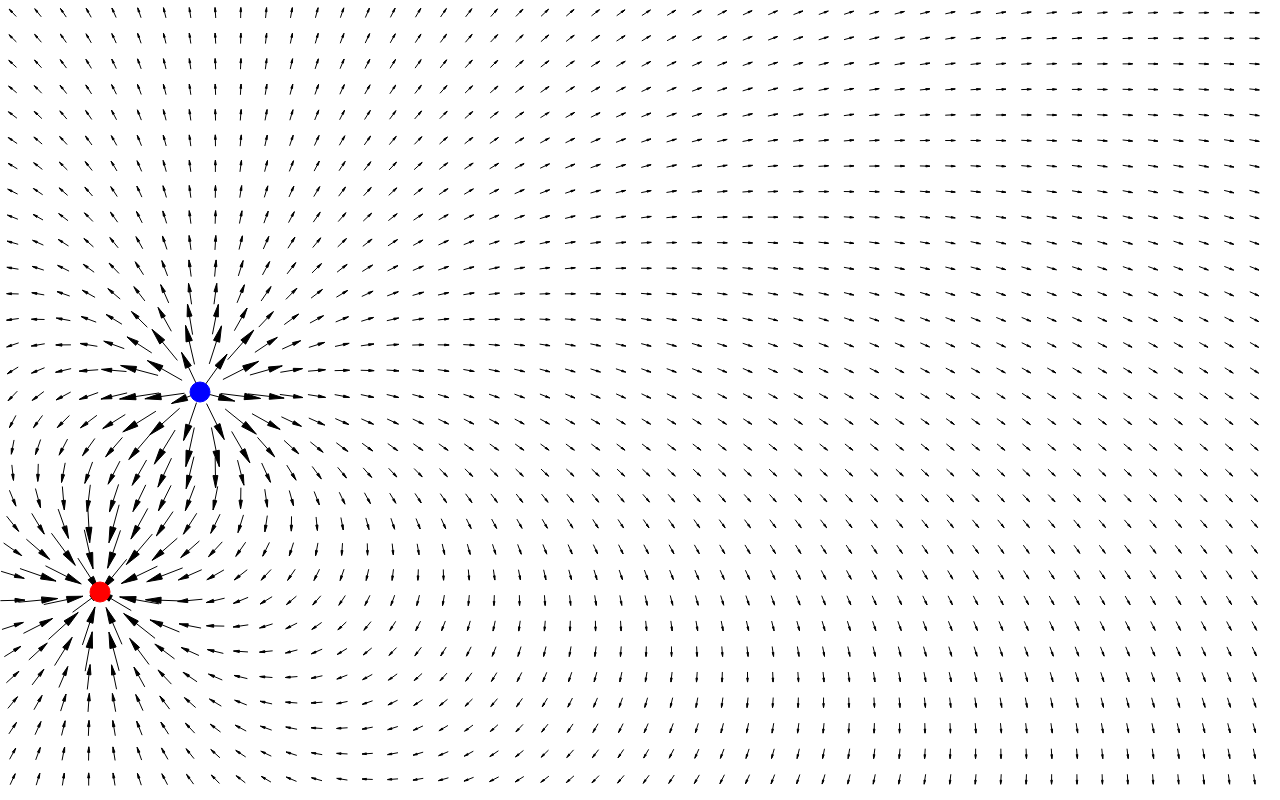
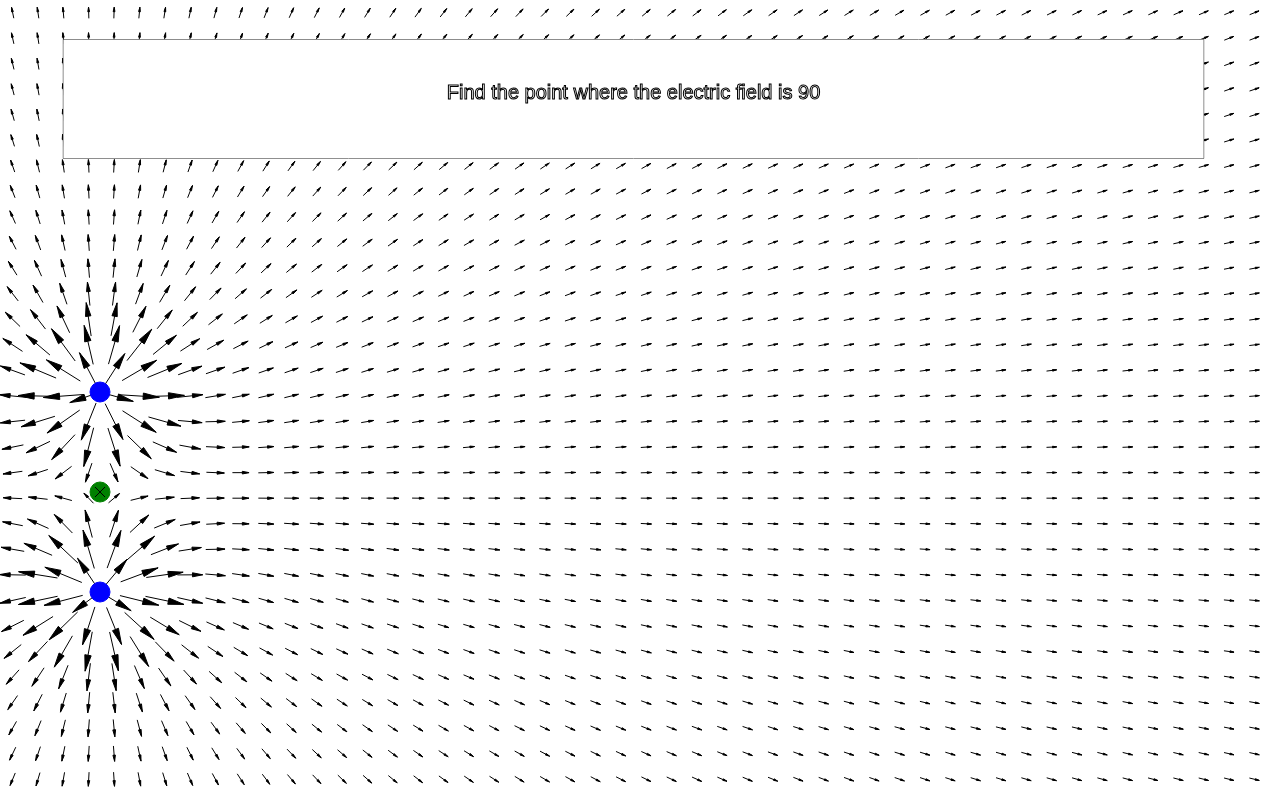
Before and after one commit to InnovationJamez/HTML-and-Java, a plain HTML site: page JavaScript/MovingChargeQuestionair/Field_Questionair.html in a window 1280 px wide. Drawn offline with Linux system fonts and the light colour scheme.

Commit message:
text buttons

```diff
--- a/JavaScript/MovingChargeQuestionair/Canvas_Object.js
+++ b/JavaScript/MovingChargeQuestionair/Canvas_Object.js
@@ -70,10 +70,35 @@ function Canvas_Object(canvasId) {
 
 	// create probe
 
+	this.addProbe = function(x, y) {
+		this.probeList.push(new Field_Probe(x, y, this.canvasId.height));
+	}
+
 	// update probe
+
+	this.updateProbes = function() {
+		this.numbProbes = this.probeList.length;
+
+		for(var i = 0; i < this.numbProbes; i++) {
+			this.probeList[i].update(this.chargeList);
+			this.probeList[i].draw(this.context);
+			this.probeList[i].getData();
+		}
+
+	}
+
+	// create buttons
+	this.createButtons = function(qType, angle){
+		this.questionBox = new Text_Box(this.canvasId.width * 0.05, this.canvasId.height * 0.05,
+			this.canvasId.width * 0.95, this.canvasId.height * 0.2, qType, angle);
+	}
 
 
 	// update the canvas
+
+	this.drawQuestionBox = function() {
+		this.questionBox.draw(this.context);
+	}
 
 	this.updateCanvas = function() {
 		this.context.clearRect(0,0,innerWidth, innerHeight);
@@ -81,11 +106,16 @@ function Canvas_Object(canvasId) {
 		this.updateArrows();
 
 		this.updateCharges();
+
+		this.updateProbes();
 	}
 }
 
 var canOne = new Canvas_Object("canvasOne");
 canOne.createArrows();
-canOne.addCharge(100, 200, -2);
-canOne.addCharge(200, 400, 2);
+canOne.addCharge(100, 200, 2);
+canOne.addCharge(100, 400, 2);
+canOne.addProbe(100, 300);
 canOne.updateCanvas();
+canOne.createButtons(0, 90);
+canOne.drawQuestionBox();
--- a/JavaScript/MovingChargeQuestionair/Field_Arrow.js
+++ b/JavaScript/MovingChargeQuestionair/Field_Arrow.js
@@ -21,7 +21,7 @@ function Charge(x, y, q, height) {
 	this.q = q;
 
 	this.update = function() {
-	}
+	};
 
 	this.draw = function(c){
 		c.beginPath();
@@ -41,7 +41,7 @@ function Charge(x, y, q, height) {
 		}
 		c.strokeStyle = "black";
 		c.stroke;
-	}
+	};
 
 }
 
@@ -77,7 +77,7 @@ function Field_Arrow(x, y, height) {
 		c.fillStyle = 'black';
 		c.fill();
 		c.stroke();
-	}
+	};
 }
 
 Field_Arrow.prototype.getComponents = function(chargeList, i) {
@@ -123,7 +123,7 @@ Field_Arrow.prototype.getComponents = function(chargeList, i) {
 
 	this.xField.push(this.xComp);
 	this.yField.push(this.yComp);
-}
+};
 
 // field arrow object
 
@@ -140,7 +140,8 @@ Field_Arrow.prototype.getComponentSum = function() {
 			this.angle = 180 + Math.atan(this.yFieldSum/this.xFieldSum) * 180 / Math.PI;
 		}
 
-		this.len = Math.sqrt(this.xFieldSum ** 2 + this.yFieldSum ** 2) / 300000 + 5;
+		this.magnitudeField = Math.sqrt(this.xFieldSum ** 2 + this.yFieldSum ** 2)
+		this.len = this.magnitudeField / 300000 + 5;
 		this.len = (this.len > 20) ? 20 : this.len;
 
 	}
@@ -149,7 +150,7 @@ Field_Arrow.prototype.getComponentSum = function() {
 		this.angle = 0;
 		this.len = 5;
 	}
-}
+};
 
 Field_Arrow.prototype.update = function(chargeList) {
 	var chargeListLength = chargeList.length;
@@ -176,15 +177,27 @@ function Field_Probe(x, y, height) {
 	this.xComp = 0;
 	this.yComp = 0;
 
-	this.draw = function(){
+	this.draw = function(c){
 		c.beginPath();
 		c.arc(this.x,this.y,10,Math.PI*2,false);
-		c.strokeStyle = 'rgb(' + this.x + ',' + 0 + ',' + this.y + ', 1)';
-		c.fillStyle = (q > 0) ? 'blue' : 'red';
+		c.strokeStyle = 'black';
+		c.fillStyle = 'green';
 		c.fill();
-		c.strokeStyle = (q > 0) ? 'blue' : 'red';
+		c.strokeStyle = 'green';
 		c.stroke();
-	}
+
+		c.beginPath();
+		c.moveTo(this.x - 5, this.y - 5);
+		c.lineTo(this.x + 5, this.y + 5);
+		c.moveTo(this.x - 5, this.y + 5);
+		c.lineTo(this.x + 5, this.y - 5);
+		c.strokeStyle = 'black';
+		c.stroke();
+	};
+
+	this.getData = function() {
+		console.log(this.magnitudeField + " " + this.angle);
+	};
 
 }
 
--- a/JavaScript/MovingChargeQuestionair/Field_Questionair.html
+++ b/JavaScript/MovingChargeQuestionair/Field_Questionair.html
@@ -21,6 +21,7 @@
 	<canvas id = "canvasOne"></canvas>
 
 	<script src="Field_Arrow.js"></script>
+	<script src="Text_Display.js"></script>
 	<script src="Canvas_Object.js"></script>
 
 </body>
--- /dev/null
+++ b/JavaScript/MovingChargeQuestionair/Text_Display.js
@@ -0,0 +1,43 @@
+questionText = [
+	"Find the point where the electric field is ",
+	"Find the point where the angle of the electric field is "
+];
+
+function Text_Box(x1, y1, x2, y2, questionNumber, targetAngle) {
+	this.x1 = x1;
+	this.y1 = y1;
+	this.x2 = x2;
+	this.y2 = y2;
+	this.questionNumber = questionNumber;
+	this.targetAngle = targetAngle;
+	this.xPos = x2 - (x2 - x1) / 2;
+	this.yPos = y2 - (y2 - y1) / 2;
+
+	this.checkClick = function(){
+		if(mouse.x > this.x1 && mouse.x < this.x2 &&
+			mouse.y > this.x2 && mouse.y < this.y2){
+			return true;
+		}
+		else{
+			return false;
+		}
+	}
+
+	this.draw = function(c){
+		c.beginPath();
+		c.moveTo(this.x1, this.y1);
+		c.lineTo(this.x2, this.y1);
+		c.lineTo(this.x2, this.y2);
+		c.lineTo(this.x1, this.y2);
+		c.lineTo(this.x1, this.y1);
+		c.stroke();
+		c.fillStyle = 'white';
+		c.fill();
+
+		c.font = '20px Arial';
+		c.textAlign = "center";
+		c.strokeText(questionText[this.questionNumber] +
+			this.targetAngle, this.xPos, this.yPos);
+	}
+
+}
```
Also changed, not shown: JavaScript/MovingChargeQuestionair/Field_Questionair.js (+18 -0 lines).
